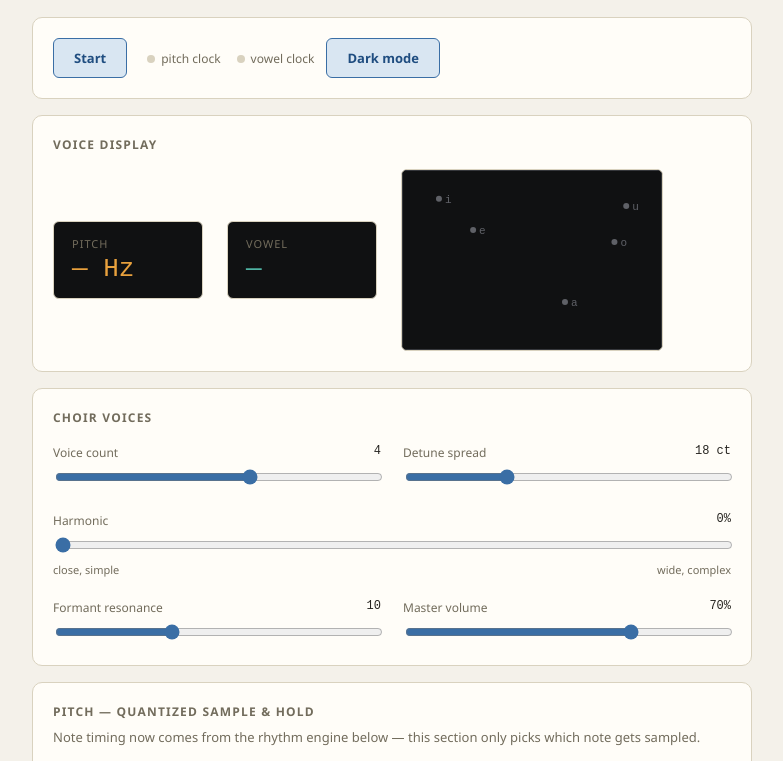
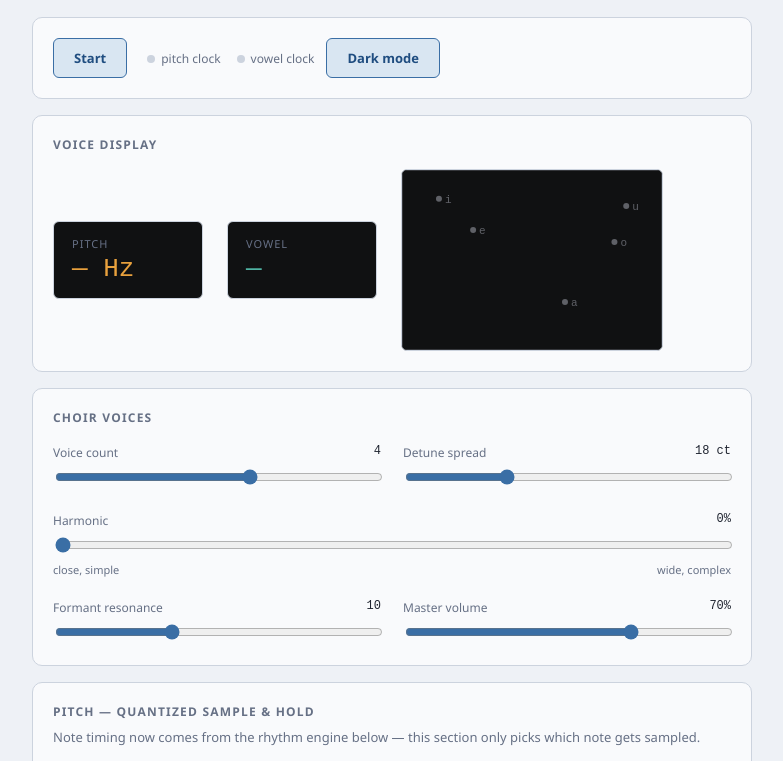
Before and after one commit to aaronvandorn/Choir, a plain HTML site: page index.html in a window 1280 px wide. Shown: the part 78-839 px from the top of the page, without its empty margins (248-1031 px from the left). Drawn offline with Linux system fonts and the light colour scheme.

Commit message:
Add files via upload

```diff
--- a/index.html
+++ b/index.html
@@ -21,12 +21,12 @@
     --teal-dim: #2b4b45;
   }
   body.light{
-    --bg: #f4f1ea;
-    --panel: #fffdf8;
-    --panel-raised: #ece6d6;
-    --line: #d9d2bf;
-    --ink: #262420;
-    --ink-dim: #726c5c;
+    --bg: #eef1f6;
+    --panel: #f9fafc;
+    --panel-raised: #e3e8f0;
+    --line: #ccd3de;
+    --ink: #1f2430;
+    --ink-dim: #667085;
     --accent: #3a6ea5;
     --accent-dim: #d9e6f2;
     --accent-ink: #1f4d80;
```
